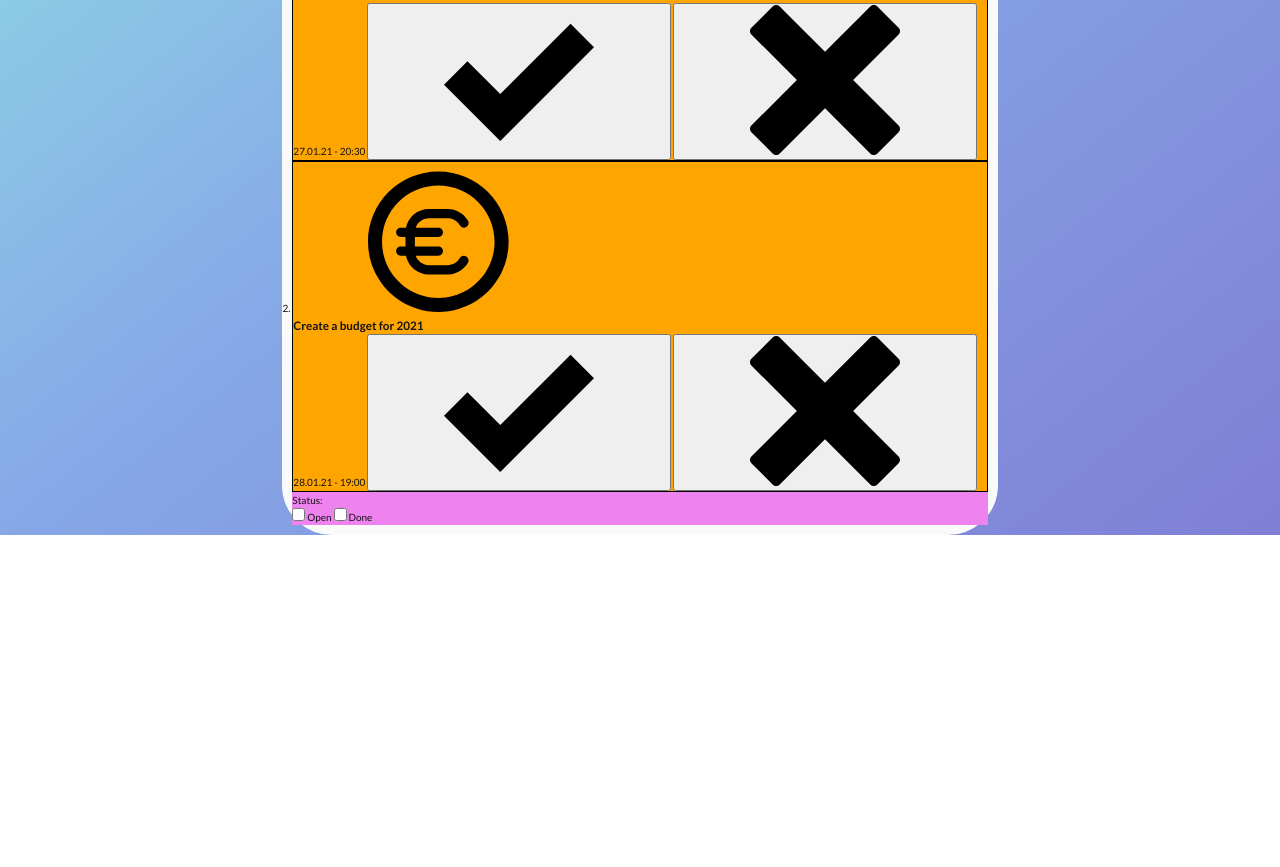
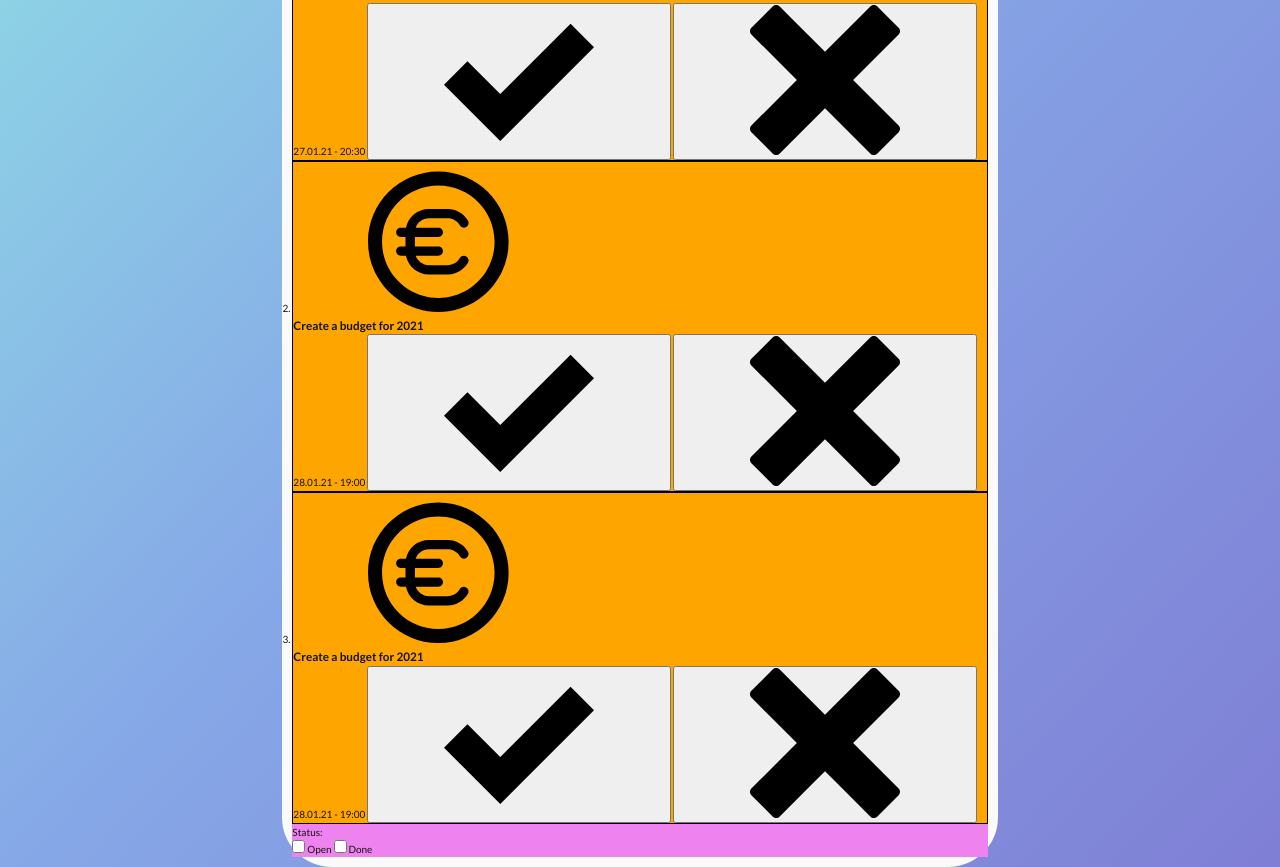
Before and after one commit to chrislicodes/Mini-Projects, a plain HTML site: page index.html in a window 1280 px wide. Shown: the part 493-1360 px from the top of the page. Before the commit the page ends 1028 px from the top, so only its background shows below. Drawn offline with Linux system fonts and the light colour scheme.

Commit message:
added another example task

```diff
--- a/index.html
+++ b/index.html
@@ -78,6 +78,25 @@
                     </button>
                 </article>
             </li>
+            <li>
+                <article class="todo-list-item">
+                    <svg>
+                        <use xlink:href="./img/sprites.svg#finance"></use>
+                    </svg>
+                    <h3>Create a budget for 2021</h3>
+                    <time datetime="2021-01-28T19:00:00Z">28.01.21 - 19:00</time>
+                    <button type="submit" data-tag="complete">
+                        <svg>
+                            <use xlink:href="./img/sprites.svg#icon-checkmark"></use>
+                        </svg>
+                    </button>
+                    <button type="submit" data-tag="delete">
+                        <svg>
+                            <use xlink:href="./img/sprites.svg#icon-cross"></use>
+                        </svg>
+                    </button>
+                </article>
+            </li>
         </ol>
         <form name="filter-form" enctype="multipart/form-data" class="filter-form">
             <p>Status:</p>
```
